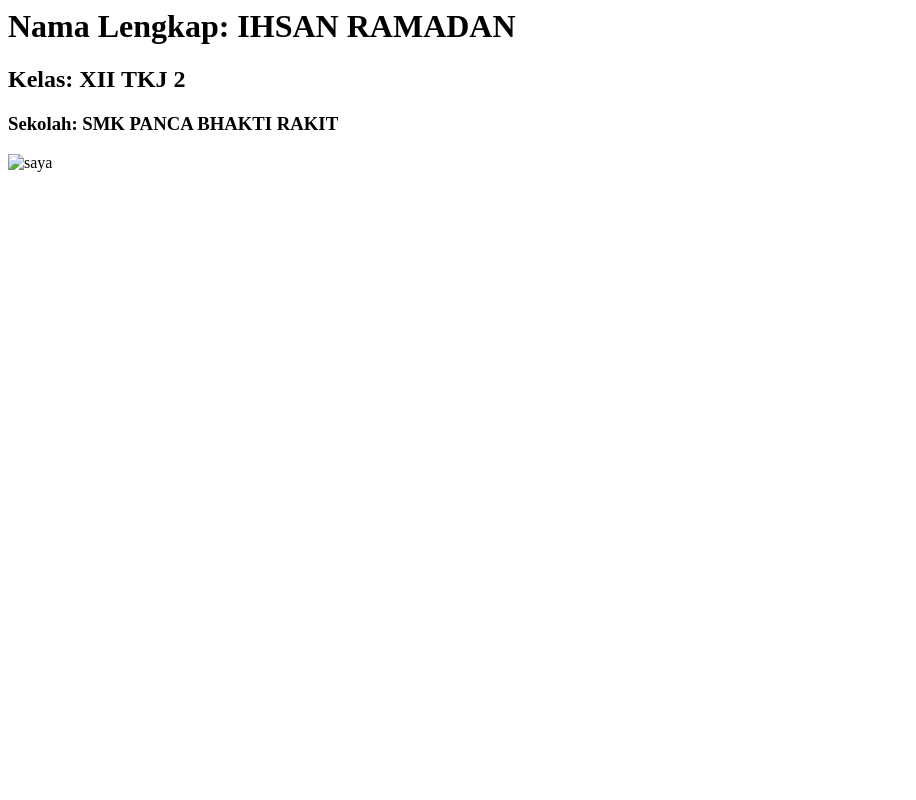
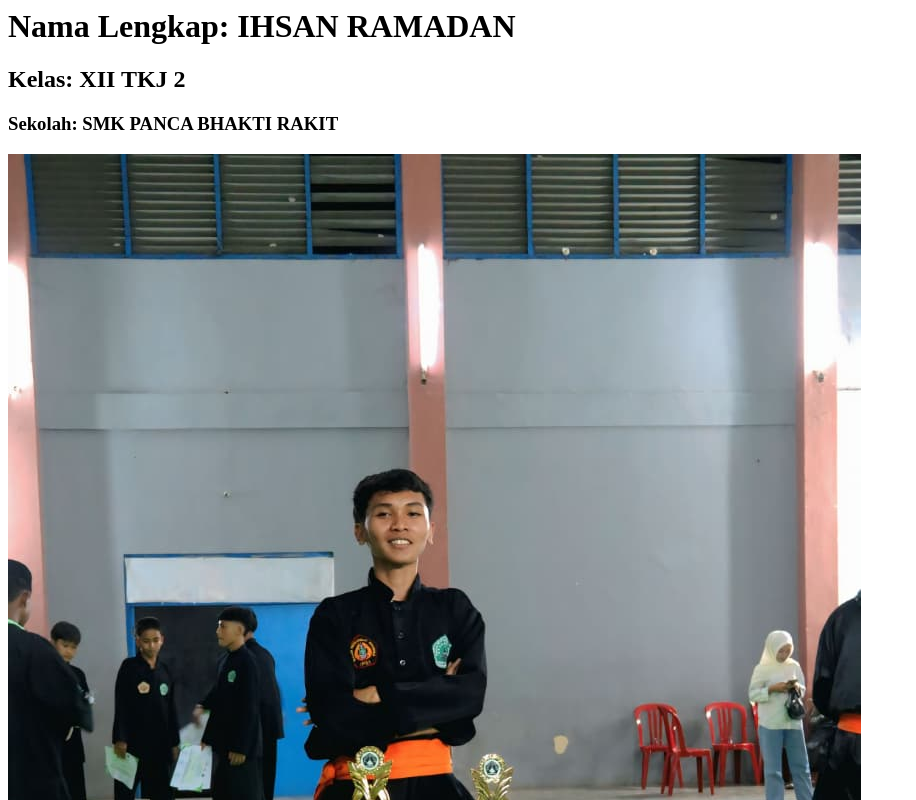
Before and after one commit to kicunz/ihsan.cloudd, a plain HTML site: page index.html in a window 1280 px wide. Shown: the top 800 px of the page, without its empty margins (0-916 px from the left). Drawn offline with Linux system fonts and the light colour scheme.

Commit message:
index.html

```diff
--- a/index.html
+++ b/index.html
@@ -9,6 +9,6 @@
 <h1>Nama Lengkap: IHSAN RAMADAN</h1>
 <h2>Kelas: XII TKJ 2</h2>
 <h3>Sekolah: SMK PANCA BHAKTI RAKIT</h3>
-<img scr="assets/"alt="saya"width"300">
+<img src="assets/ihsan.jpg"alt="saya"width"300">
 </body>
 </html>
```
